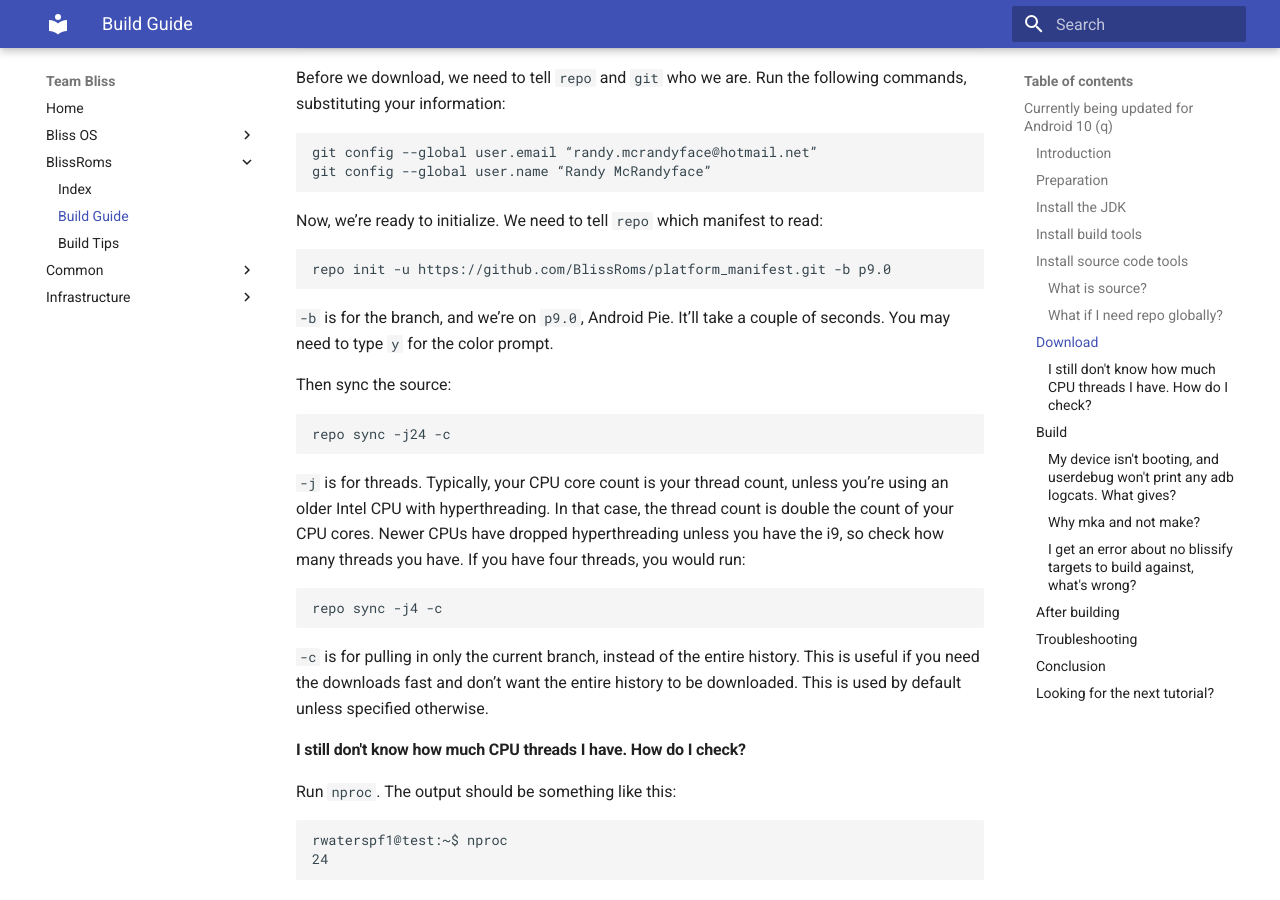
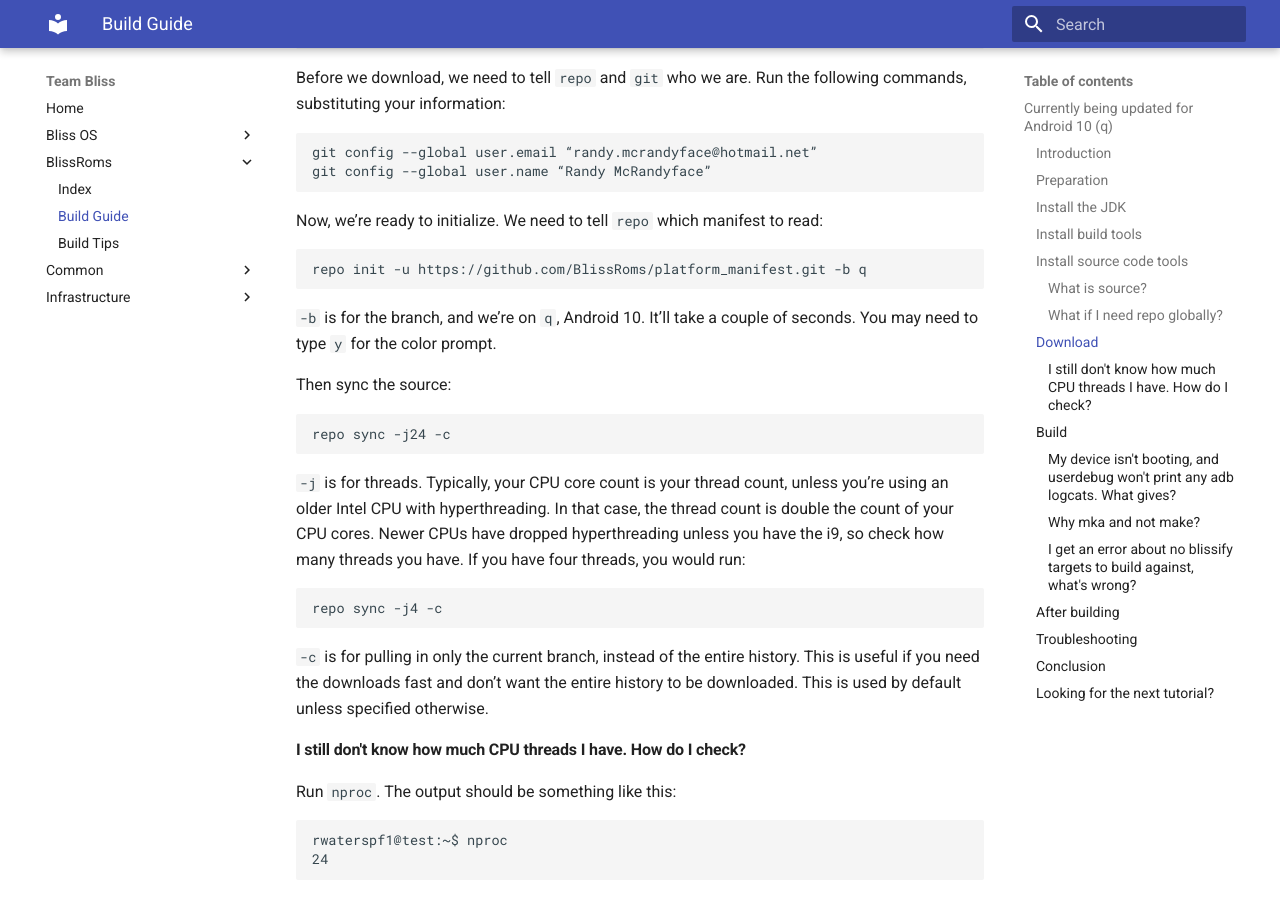
Before and after one commit to BlissRoms/Documentation-old, an MkDocs documentation site: the page built from docs/BlissRoms/build-guide.md, in a window 1280 px wide and 900 px high, scrolled down 2759 px. Built offline with MkDocs 1.6.1 and Material for MkDocs 9.7.7, drawn with Linux system fonts in a browser that asks for light colours.

Commit message:
BlissRoms: q branch
Change-Id: I4ddf0ebb8dbd7023a88adca514293302a71f94ad

```diff
--- a/docs/BlissRoms/build-guide.md
+++ b/docs/BlissRoms/build-guide.md
@@ -94,9 +94,9 @@ Before we download, we need to tell `repo` and `git` who we are. Run the followi
 
 Now, we’re ready to initialize. We need to tell `repo` which manifest to read:
 
-    repo init -u https://github.com/BlissRoms/platform_manifest.git -b p9.0
+    repo init -u https://github.com/BlissRoms/platform_manifest.git -b q
 
-`-b` is for the branch, and we’re on `p9.0`, Android Pie. It’ll take a couple of seconds. You may need to type `y` for the color prompt.
+`-b` is for the branch, and we’re on `q`, Android 10. It’ll take a couple of seconds. You may need to type `y` for the color prompt.
 
 Then sync the source:
 
```
